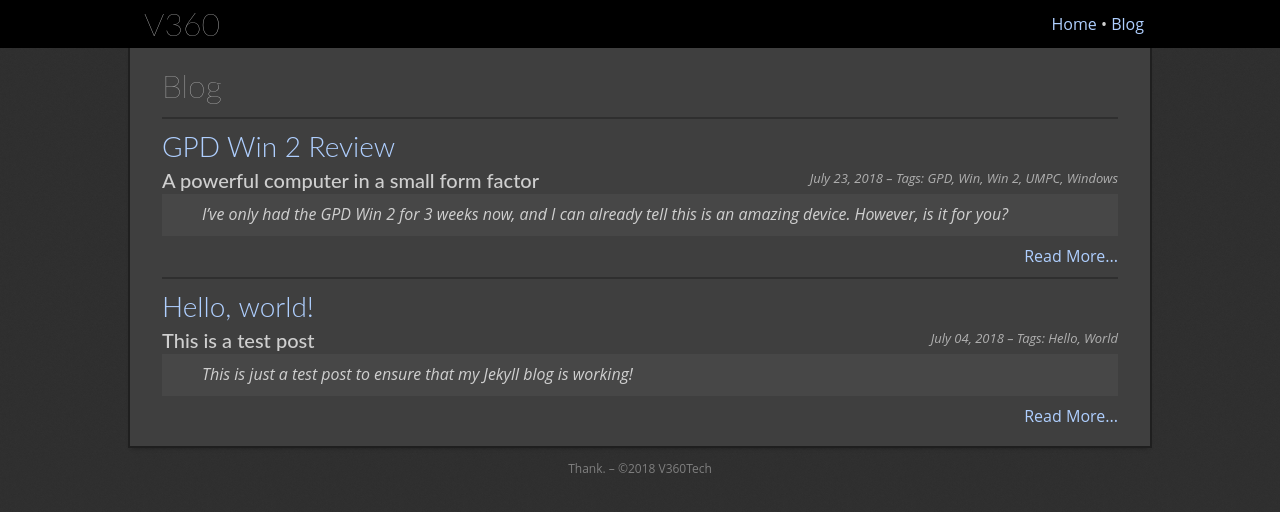
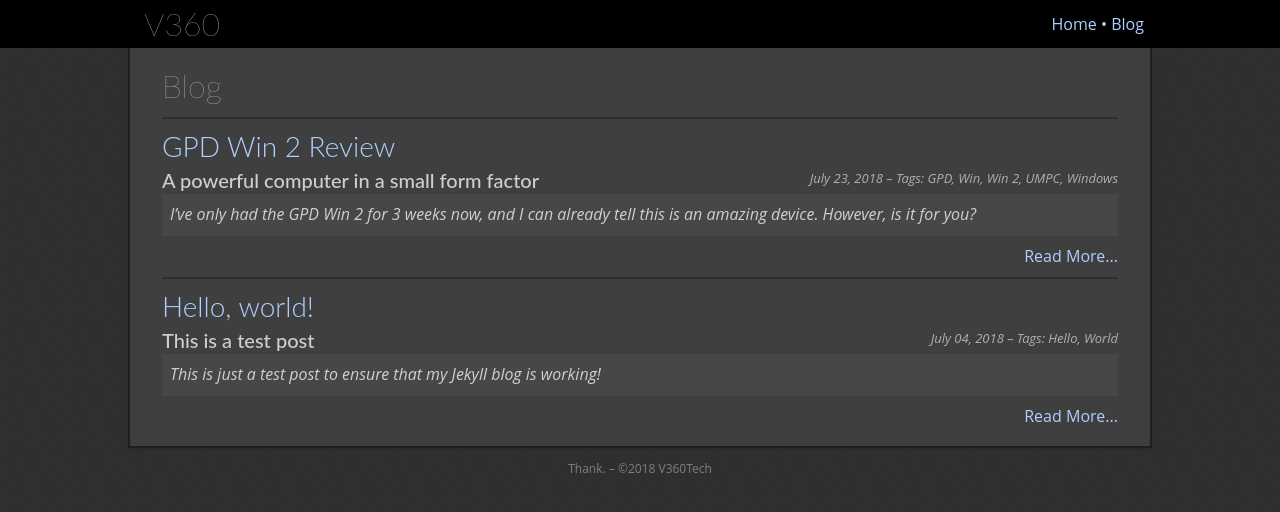
Before and after one commit to TheV360/thev360.github.io, a Jekyll site: the page built from blog/index.html, in a window 1280 px wide. Shown: the top 512 px of the page. Built offline with Jekyll 4.4.1, drawn with Linux system fonts in a browser that asks for light colours; the list of posts is cut into pages by our own code.

Commit message:
oof, bad styles

```diff
--- a/css/styles.css
+++ b/css/styles.css
@@ -25,7 +25,7 @@
 	--thin-border-size: .125rem;
 	--thin-border-color: #1f1f1f;
 
-	--text-indent: 2em;
+	--text-indent: 0em;
 }
 
 body {
@@ -122,6 +122,7 @@
 	color: var(--link-color);
 
 	text-decoration: none;
+	text-indent: 0;
 }
 
 /* a:hover {
```
